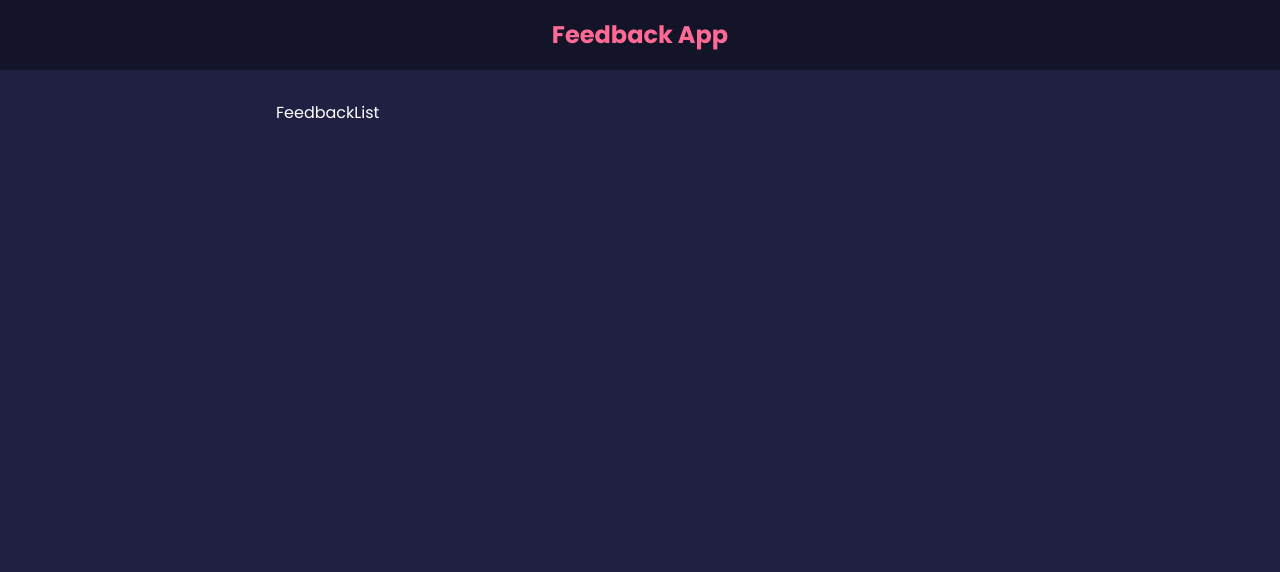
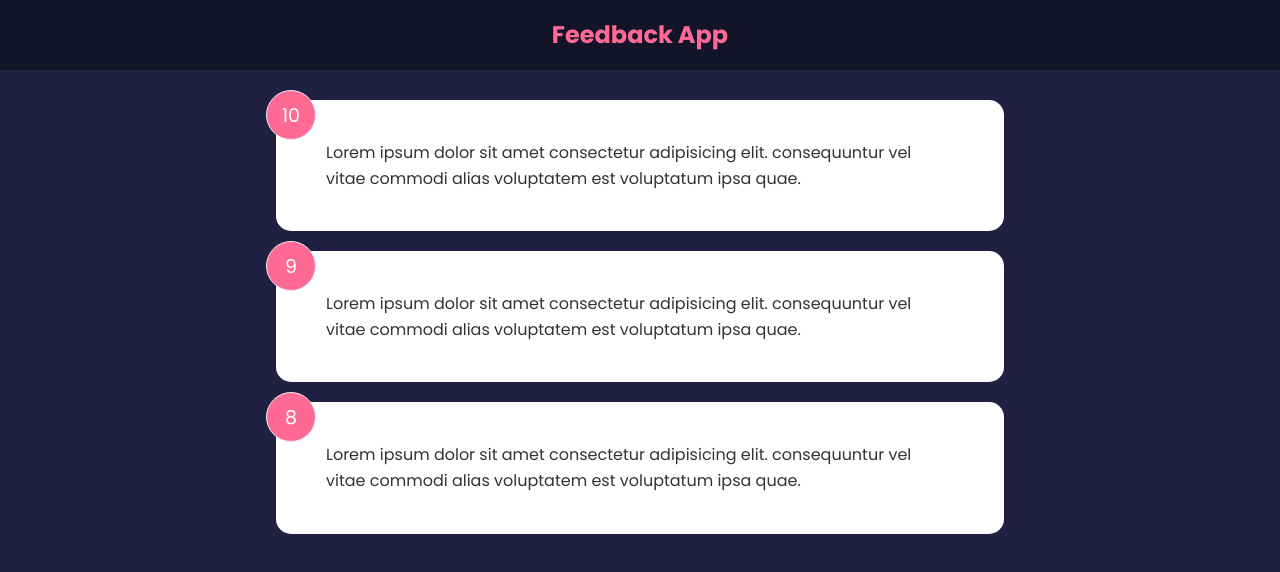
Before and after one commit to stone-com/feedback-app-react, a React (Create React App) app: page / in a window 1280 px wide. Shown: the top 572 px of the page. Built offline with nearby package versions, Linux system fonts and the light colour scheme.

Commit message:
Created a reusable card component to help with consistant styling

```diff
--- a/src/components/FeedbackItem.jsx
+++ b/src/components/FeedbackItem.jsx
@@ -1,15 +1,12 @@
 import { useState } from 'react';
+import Card from './shared/Card';
 
-const FeedbackItem = () => {
-  const [rating, setRating] = useState(7);
-  const [text, setText] = useState('This is a feedback item');
-
-
+const FeedbackItem = ({item}) => {
   return (
-    <div className='card'>
-      <div className='num-display'>{rating}</div>
-      <div className='text-display'>{text}</div>
-    </div>
+    <Card>
+      <div className='num-display'>{item.rating}</div>
+      <div className='text-display'>{item.text}</div>
+    </Card>
   );
 };
 
--- a/src/components/FeedbackList.jsx
+++ b/src/components/FeedbackList.jsx
@@ -1,8 +1,16 @@
+import FeedbackItem from './FeedbackItem';
+
 const FeedbackList = ({ feedback }) => {
   if (!feedback || feedback.length === 0) {
-    return <p>No Feedback yet!</p>
+    return <p>No Feedback yet!</p>;
   }
-  return <div>FeedbackList</div>;
+  return (
+    <div className='feedback-list'>
+      {feedback.map((item) => (
+        <FeedbackItem key={item.id} item={item}/>
+      ))}
+    </div>
+  );
 };
 
 export default FeedbackList;
--- /dev/null
+++ b/src/components/shared/Card.jsx
@@ -0,0 +1,5 @@
+const Card = ({ children }) => {
+  return <div className='card'>{children}</div>;
+};
+
+export default Card;
```
